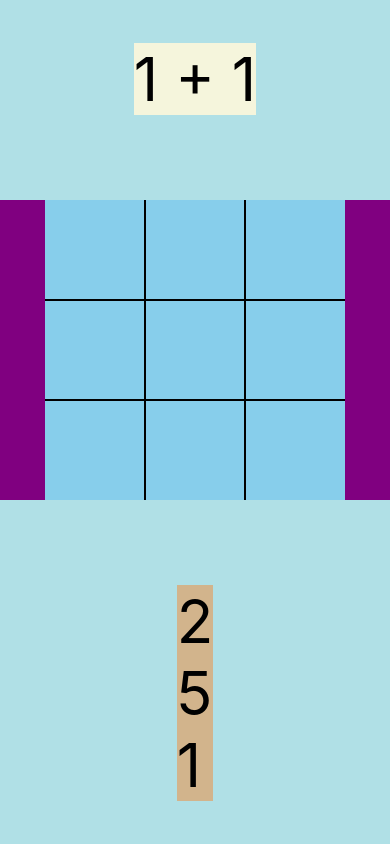
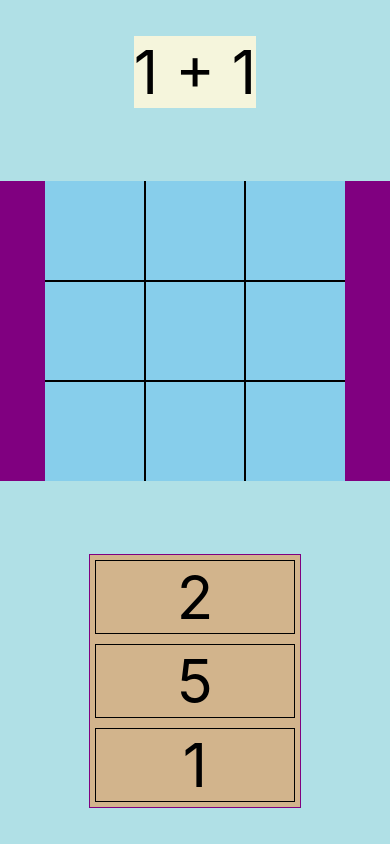
Before and after one commit to RdotSilva/React-Native-TicTacToe-Math-Game, a React Native app: screen / in a window 390 px wide. Built offline with nearby package versions, Linux system fonts and the light colour scheme.

Commit message:
Update answer styling

```diff
--- a/App.js
+++ b/App.js
@@ -32,9 +32,7 @@ export default function App() {
       return <Text style={styles.questionText}>{randomQuestion.question}</Text>;
     } else {
       return Object.keys(randomQuestion.answers).map((keyName, i) => (
-        <Text style={styles.questionText}>
-          {randomQuestion.answers[keyName]}
-        </Text>
+        <Text style={styles.answerText}>{randomQuestion.answers[keyName]}</Text>
       ));
     }
   };
@@ -106,7 +104,9 @@ export default function App() {
         </View>
       </View>
       <View style={styles.answerContainer}>
-        {getRandomMathQuestion("answer")}
+        <View style={styles.singleAnswerContainer}>
+          {getRandomMathQuestion("answer")}
+        </View>
       </View>
     </View>
   );
@@ -184,9 +184,15 @@ const styles = StyleSheet.create({
   answerContainer: {
     fontSize: 60,
     backgroundColor: "tan",
-    alignSelf: "center"
+    alignSelf: "center",
+    borderColor: "purple",
+    borderWidth: 1
   },
   answerText: {
-    width: 50
+    fontSize: 60,
+    width: 200,
+    textAlign: "center",
+    borderWidth: 1,
+    margin: 5
   }
 });
```
